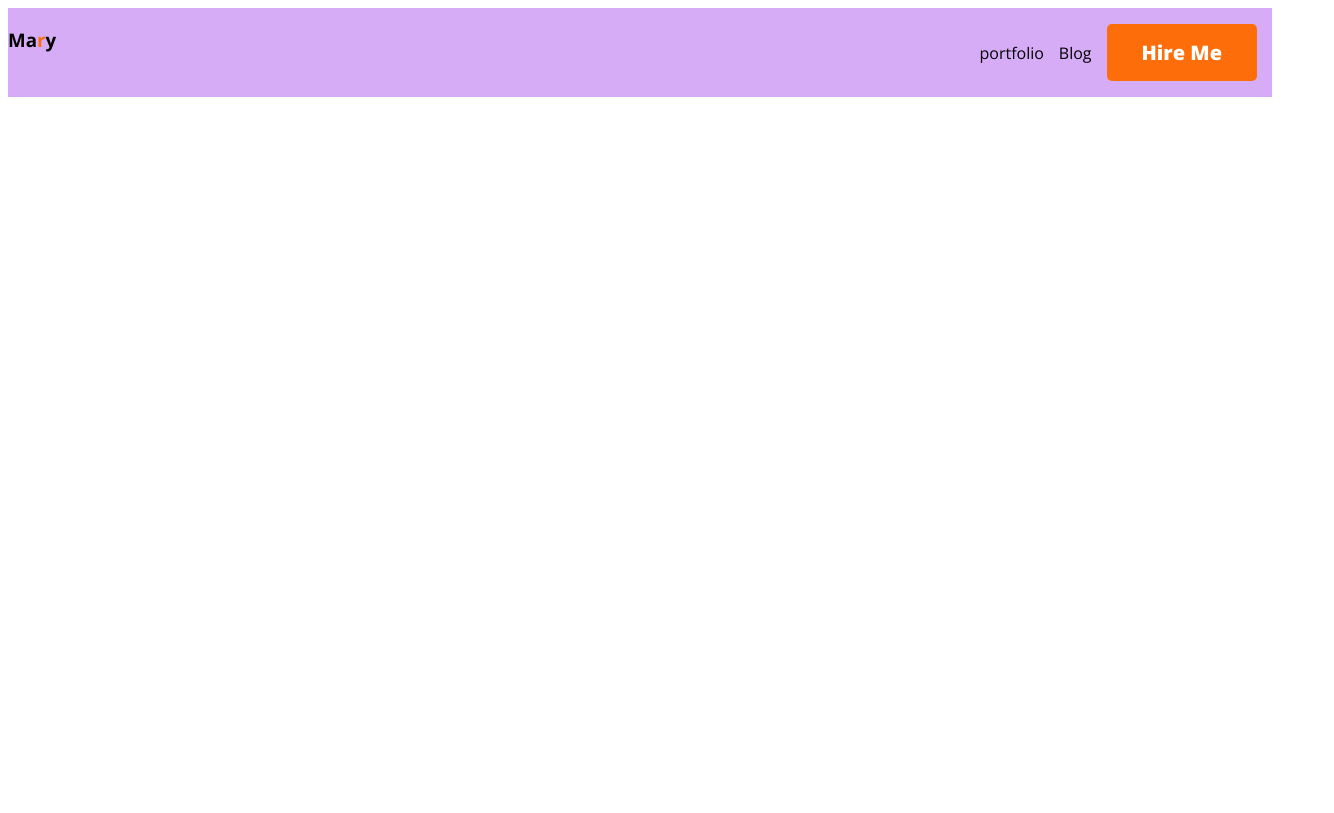
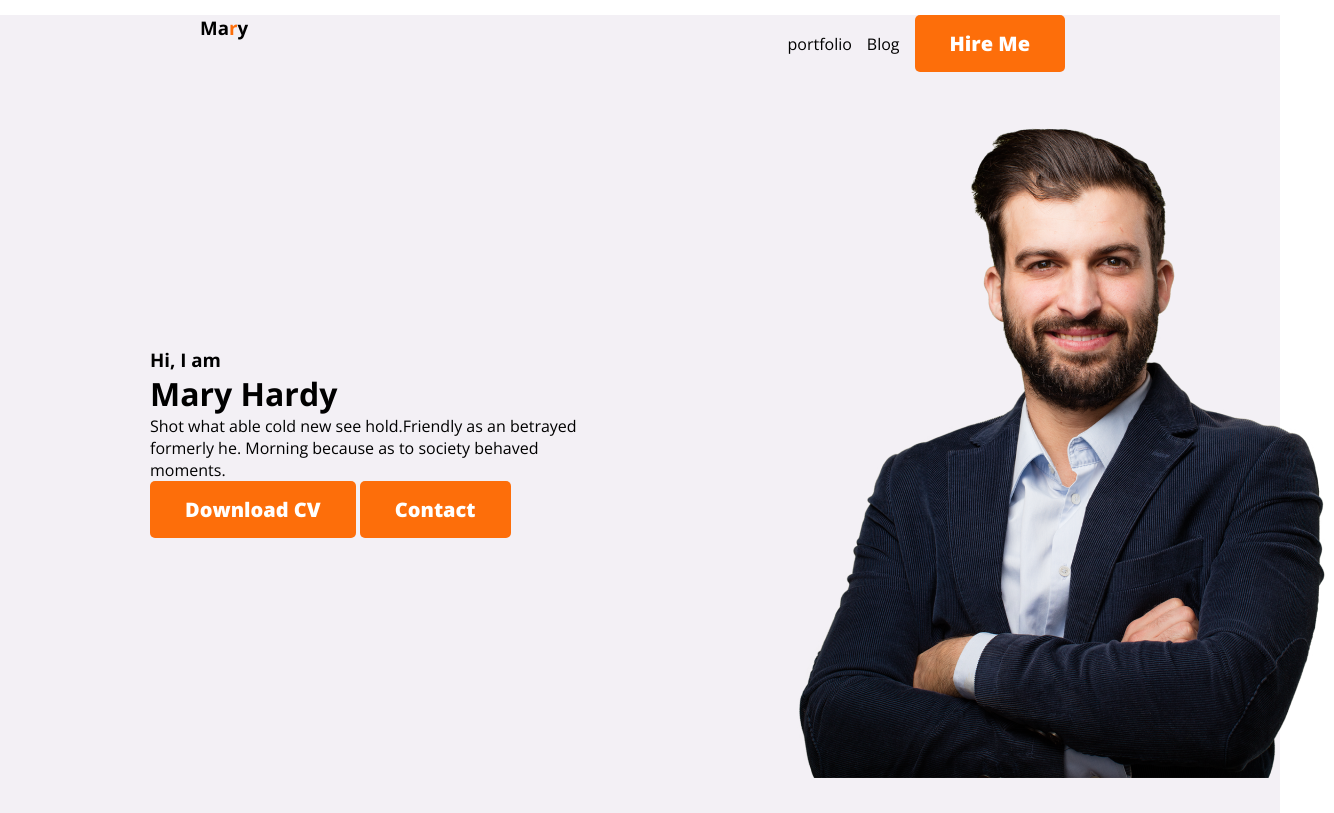
Before and after one commit to sahinactive/Web-developer-Portfolio-by-sahin, a plain HTML site: page index.html in a window 1280 px wide. Shown: the whole page, 1334 px wide, since content can reach past the window. Drawn offline with nearby package versions, Linux system fonts and the light colour scheme.

Commit message:
banner content added

```diff
--- a/index.html
+++ b/index.html
@@ -22,6 +22,18 @@
       <li><button class="btn-primary">Hire Me</button></li>
     </ul>
   </nav>
+  <div class="banner">
+    <div class="banner-content">
+      <h3>Hi, I am</h3>
+      <h1>Mary Hardy</h1>
+      <p>Shot what able cold new see hold.Friendly as an betrayed formerly he. Morning because as to society behaved
+        moments.</p>
+      <button class="btn-primary">Download CV</button>
+      <button class="btn-primary">Contact</button>
+
+    </div>
+    <div class="banner-image"><img src="images/hardy.png" alt=""></div>
+  </div>
 </header>
 <main>
 
--- a/styles/portfolio.css
+++ b/styles/portfolio.css
@@ -1,10 +1,16 @@
 /* nav related styles*/
 * {
+  margin: 0;
   box-sizing: border-box;
   font-family: "Open Sans", sans-serif;
 }
 
+body {
+  padding-top: 15px;
+}
+
 nav {
+  margin: 0 200px;
   display: flex;
   justify-content: space-between;
 }
@@ -51,5 +57,22 @@
 
 /* Header related styles  */
 .header {
-  background: #d7acf6;
+  background: #f3f0f5;
 }
+
+/* Hero area  */
+.banner {
+  padding: 30px 30px 30px 150px;
+  display: flex;
+  justify-content: space-between;
+  align-items: center;
+}
+
+.banner-content {
+  flex-basis: 40%;
+}
+
+.banner-image {
+  flex-basis: 30%;
+  width: 500px;
+}
```
